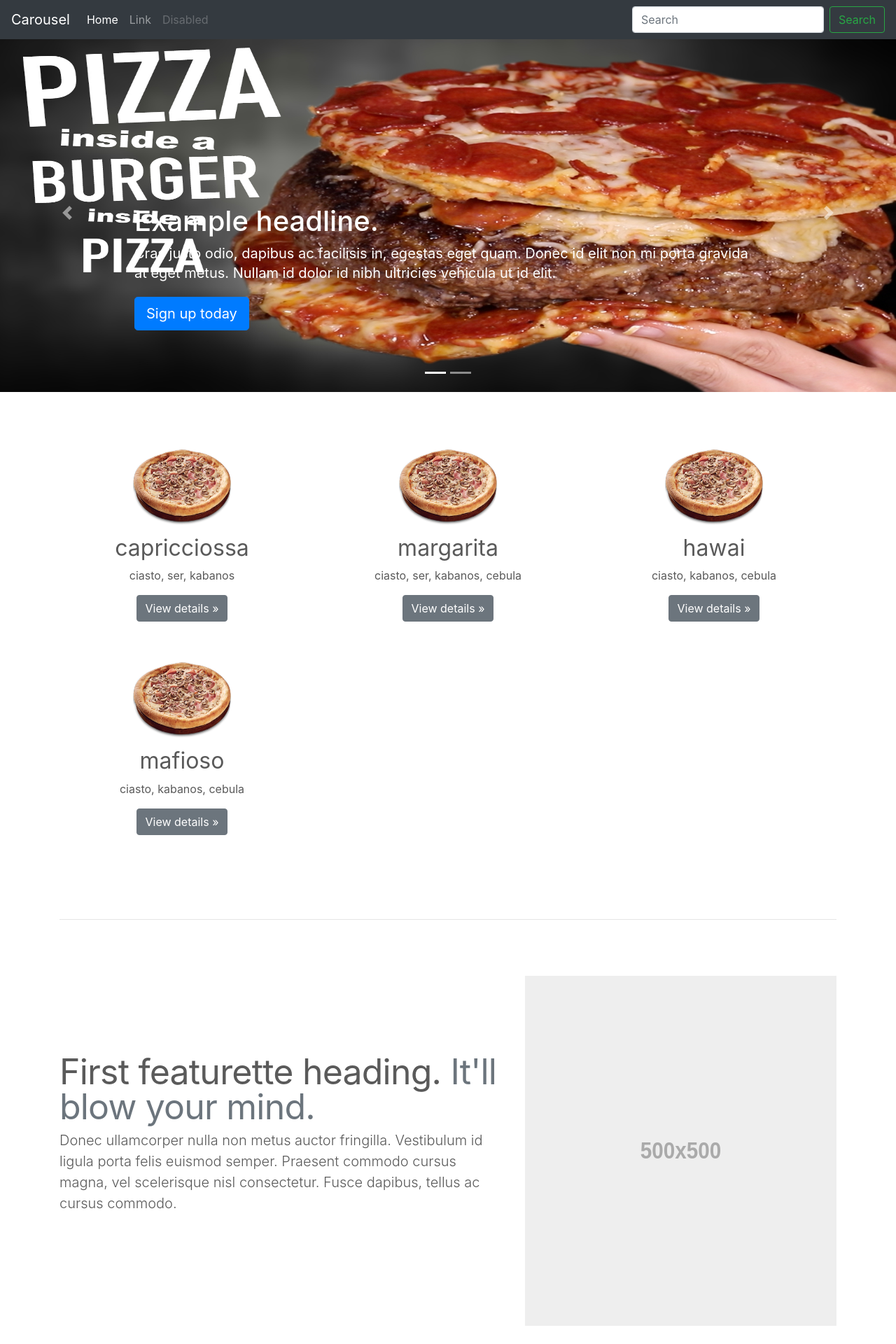
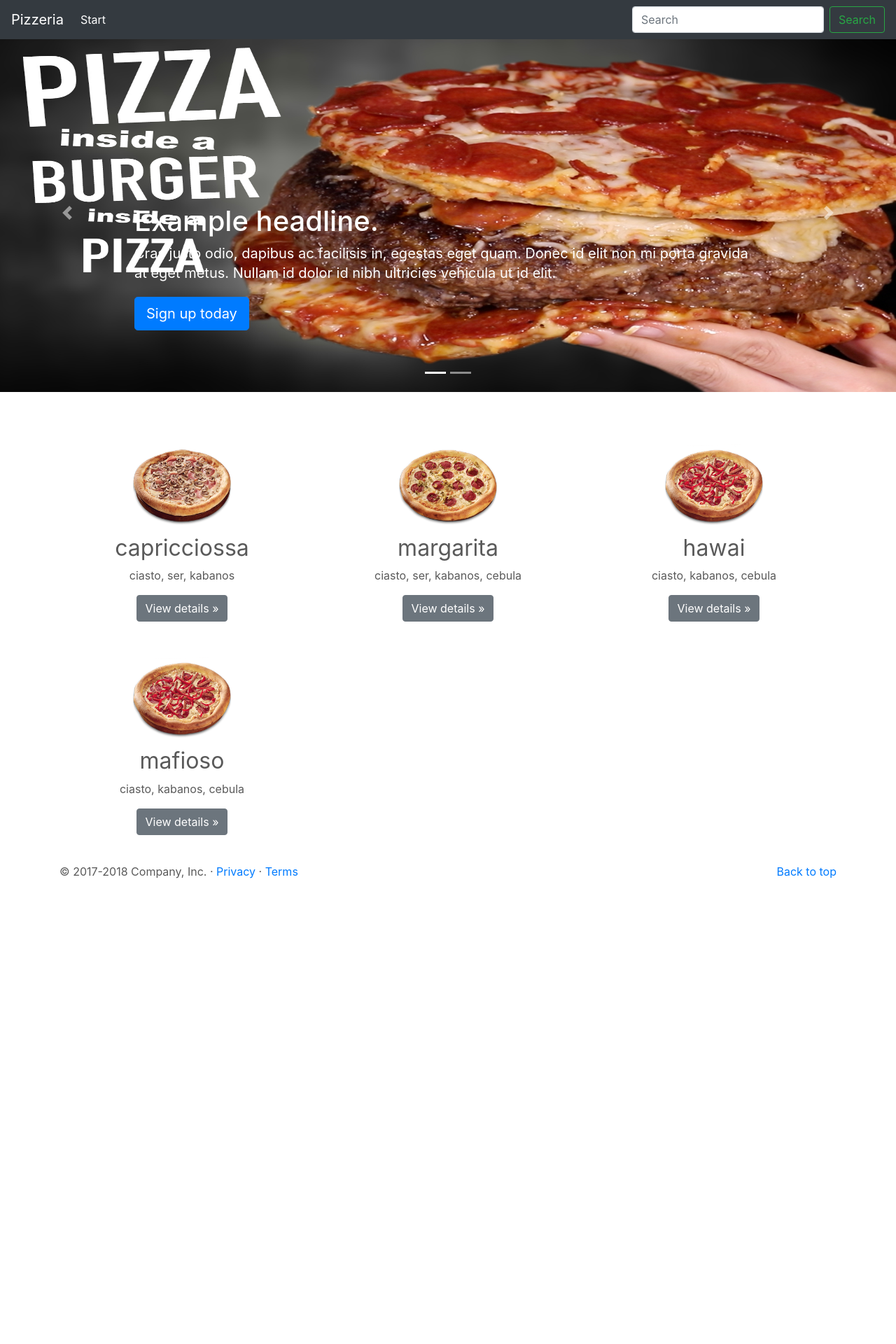
Before and after one commit to ycckatowice/inkubator-php, a PHP site: page / in a window 1280 px wide. Shown: the top 1920 px of the page at 70% size. After the commit the page ends 1255 px from the top, so only its background shows below. Run offline with PHP 8.4, Linux system fonts and the light colour scheme; some libraries are stand-ins or nearby versions.

Commit message:
add header and footr

```diff
--- a/lekcja2/index.php
+++ b/lekcja2/index.php
@@ -100,12 +100,14 @@
         <!-- Three columns of text below the carousel -->
         <div class="row">
             <?php
+            var_dump($dane);
+            exit;
             for($i = 0; $i < count($dane); $i++){
                 echo '<div class="col-lg-4">
-                        <img class="rounded-circle" src="img/capriciossa.png" alt="Generic placeholder image" width="140" height="140">
+                        <img class="rounded-circle" src="'.$dane[$i]['img'].'" alt="Generic placeholder image" width="140" height="140">
                         <h2>'.$dane[$i]["nazwa"] .'</h2>
                         <p>'. $dane[$i]["opis"] .'</p>
-                        <p><a class="btn btn-secondary" href="#" role="button">View details &raquo;</a></p>
+                        <p><a class="btn btn-secondary" href="order.php?order_id='.$dane[$i]['id'].'" role="button">View details &raquo;</a></p>
                     </div><!-- /.col-lg-4 -->';
             }
 
--- a/lekcja4/dane.php
+++ b/lekcja4/dane.php
@@ -6,8 +6,24 @@
  * and open the template in the editor.
  */
 $dane = [
-    ["nazwa" => "capricciossa", "opis" => "ciasto, ser, kabanos"],
-    ["nazwa" => "margarita", "opis" => "ciasto, ser, kabanos, cebula"],
-    ["nazwa" => "hawai", "opis" => "ciasto, kabanos, cebula"],
-    ["nazwa" => "mafioso", "opis" => "ciasto, kabanos, cebula"],
+    [   "id" => 1,
+        "nazwa" => "capricciossa",
+        "opis" => "ciasto, ser, kabanos",
+        "img" => "img/capriciossa.png",
+    ],
+    [   "id" => 2,
+        "nazwa" => "margarita",
+        "opis" => "ciasto, ser, kabanos, cebula",
+        "img" => "img/mafioso.png",
+    ],
+    [   "id" => 13,
+        "nazwa" => "hawai",
+        "opis" => "ciasto, kabanos, cebula",
+        "img" => "img/roma.png",
+    ],
+    [   "id" => 4,
+        "nazwa" => "mafioso",
+        "opis" => "ciasto, kabanos, cebula",
+        "img" => "img/roma.png",
+    ],
 ];
--- a/lekcja4/index.php
+++ b/lekcja4/index.php
@@ -1,58 +1,6 @@
 <?php
- if(file_exists('dane.php')){
-     require  'dane.php';
- }else{
-     exit("<h1>Przepraszamy, coś poszło nie tak :(");
- }
-
+    include_once 'partial/header.php';
 ?>
-<!doctype html>
-<html lang="en">
-  <head>
-    <meta charset="utf-8">
-    <meta name="viewport" content="width=device-width, initial-scale=1, shrink-to-fit=no">
-    <meta name="description" content="">
-    <meta name="author" content="">
-    <link rel="icon" href="../../../../favicon.ico">
-
-    <title>Carousel Template for Bootstrap</title>
-
-    <!-- Bootstrap core CSS -->
-    <link href="css/bootstrap.min.css" rel="stylesheet">
-
-    <!-- Custom styles for this template -->
-    <link href="css/carousel.css" rel="stylesheet">
-  </head>
-  <body>
-
-    <header>
-      <nav class="navbar navbar-expand-md navbar-dark fixed-top bg-dark">
-        <a class="navbar-brand" href="#">Carousel</a>
-        <button class="navbar-toggler" type="button" data-toggle="collapse" data-target="#navbarCollapse" aria-controls="navbarCollapse" aria-expanded="false" aria-label="Toggle navigation">
-          <span class="navbar-toggler-icon"></span>
-        </button>
-        <div class="collapse navbar-collapse" id="navbarCollapse">
-          <ul class="navbar-nav mr-auto">
-            <li class="nav-item active">
-              <a class="nav-link" href="#">Home <span class="sr-only">(current)</span></a>
-            </li>
-            <li class="nav-item">
-              <a class="nav-link" href="#">Link</a>
-            </li>
-            <li class="nav-item">
-              <a class="nav-link disabled" href="#">Disabled</a>
-            </li>
-          </ul>
-          <form class="form-inline mt-2 mt-md-0">
-            <input class="form-control mr-sm-2" type="text" placeholder="Search" aria-label="Search">
-            <button class="btn btn-outline-success my-2 my-sm-0" type="submit">Search</button>
-          </form>
-        </div>
-      </nav>
-    </header>
-
-    <main role="main">
-
       <div id="myCarousel" class="carousel slide" data-ride="carousel">
         <ol class="carousel-indicators">
           <li data-target="#myCarousel" data-slide-to="0" class="active"></li>
@@ -102,10 +50,10 @@
             <?php
             for($i = 0; $i < count($dane); $i++){
                 echo '<div class="col-lg-4">
-                        <img class="rounded-circle" src="img/capriciossa.png" alt="Generic placeholder image" width="140" height="140">
+                        <img class="rounded-circle" src="'.$dane[$i]['img'].'" alt="Generic placeholder image" width="140" height="140">
                         <h2>'.$dane[$i]["nazwa"] .'</h2>
                         <p>'. $dane[$i]["opis"] .'</p>
-                        <p><a class="btn btn-secondary" href="#" role="button">View details &raquo;</a></p>
+                        <p><a class="btn btn-secondary" href="order.php?order_id='.$dane[$i]['id'].'" role="button">View details &raquo;</a></p>
                     </div><!-- /.col-lg-4 -->';
             }
 
@@ -114,67 +62,9 @@
 
         </div><!-- /.row -->
 
-
-        <!-- START THE FEATURETTES -->
-
-        <hr class="featurette-divider">
-
-        <div class="row featurette">
-          <div class="col-md-7">
-            <h2 class="featurette-heading">First featurette heading. <span class="text-muted">It'll blow your mind.</span></h2>
-            <p class="lead">Donec ullamcorper nulla non metus auctor fringilla. Vestibulum id ligula porta felis euismod semper. Praesent commodo cursus magna, vel scelerisque nisl consectetur. Fusce dapibus, tellus ac cursus commodo.</p>
-          </div>
-          <div class="col-md-5">
-            <img class="featurette-image img-fluid mx-auto" data-src="holder.js/500x500/auto" alt="Generic placeholder image">
-          </div>
-        </div>
-
-        <hr class="featurette-divider">
-
-        <div class="row featurette">
-          <div class="col-md-7 order-md-2">
-            <h2 class="featurette-heading">Oh yeah, it's that good. <span class="text-muted">See for yourself.</span></h2>
-            <p class="lead">Donec ullamcorper nulla non metus auctor fringilla. Vestibulum id ligula porta felis euismod semper. Praesent commodo cursus magna, vel scelerisque nisl consectetur. Fusce dapibus, tellus ac cursus commodo.</p>
-          </div>
-          <div class="col-md-5 order-md-1">
-            <img class="featurette-image img-fluid mx-auto" data-src="holder.js/500x500/auto" alt="Generic placeholder image">
-          </div>
-        </div>
-
-        <hr class="featurette-divider">
-
-        <div class="row featurette">
-          <div class="col-md-7">
-            <h2 class="featurette-heading">And lastly, this one. <span class="text-muted">Checkmate.</span></h2>
-            <p class="lead">Donec ullamcorper nulla non metus auctor fringilla. Vestibulum id ligula porta felis euismod semper. Praesent commodo cursus magna, vel scelerisque nisl consectetur. Fusce dapibus, tellus ac cursus commodo.</p>
-          </div>
-          <div class="col-md-5">
-            <img class="featurette-image img-fluid mx-auto" data-src="holder.js/500x500/auto" alt="Generic placeholder image">
-          </div>
-        </div>
-
-        <hr class="featurette-divider">
-
-        <!-- /END THE FEATURETTES -->
-
       </div><!-- /.container -->
 
 
-      <!-- FOOTER -->
-      <footer class="container">
-        <p class="float-right"><a href="#">Back to top</a></p>
-        <p>&copy; 2017-2018 Company, Inc. &middot; <a href="#">Privacy</a> &middot; <a href="#">Terms</a></p>
-      </footer>
-    </main>
-
-    <!-- Bootstrap core JavaScript
-    ================================================== -->
-    <!-- Placed at the end of the document so the pages load faster -->
-    <script src="https://code.jquery.com/jquery-3.2.1.slim.min.js" integrity="sha384-KJ3o2DKtIkvYIK3UENzmM7KCkRr/rE9/Qpg6aAZGJwFDMVNA/GpGFF93hXpG5KkN" crossorigin="anonymous"></script>
-    <script>window.jQuery || document.write('<script src="../../../../assets/js/vendor/jquery-slim.min.js"><\/script>')</script>
-    <script src="js/popper.min.js"></script>
-    <script src="js/bootstrap.min.js"></script>
-    <!-- Just to make our placeholder images work. Don't actually copy the next line! -->
-    <script src="js/holder.min.js"></script>
-  </body>
-</html>
+<?php
+    include_once 'partial/footer.php';
+?>
--- /dev/null
+++ b/lekcja4/partial/footer.php
@@ -0,0 +1,19 @@
+
+      <!-- FOOTER -->
+      <footer class="container">
+        <p class="float-right"><a href="#">Back to top</a></p>
+        <p>&copy; 2017-2018 Company, Inc. &middot; <a href="#">Privacy</a> &middot; <a href="#">Terms</a></p>
+      </footer>
+    </main>
+
+    <!-- Bootstrap core JavaScript
+    ================================================== -->
+    <!-- Placed at the end of the document so the pages load faster -->
+    <script src="https://code.jquery.com/jquery-3.2.1.slim.min.js" integrity="sha384-KJ3o2DKtIkvYIK3UENzmM7KCkRr/rE9/Qpg6aAZGJwFDMVNA/GpGFF93hXpG5KkN" crossorigin="anonymous"></script>
+    <script>window.jQuery || document.write('<script src="../../../../assets/js/vendor/jquery-slim.min.js"><\/script>')</script>
+    <script src="js/popper.min.js"></script>
+    <script src="js/bootstrap.min.js"></script>
+    <!-- Just to make our placeholder images work. Don't actually copy the next line! -->
+    <script src="js/holder.min.js"></script>
+  </body>
+</html>
--- /dev/null
+++ b/lekcja4/partial/header.php
@@ -0,0 +1,48 @@
+<?php
+ if(file_exists('dane.php')){
+     require  'dane.php';
+ }else{
+     exit("<h1>Przepraszamy, coś poszło nie tak :(");
+ }
+
+?>
+<!doctype html>
+<html lang="en">
+  <head>
+    <meta charset="utf-8">
+    <meta name="viewport" content="width=device-width, initial-scale=1, shrink-to-fit=no">
+    <meta name="description" content="">
+    <meta name="author" content="">
+    <link rel="icon" href="../../../../favicon.ico">
+
+    <title>Carousel Template for Bootstrap</title>
+
+    <!-- Bootstrap core CSS -->
+    <link href="css/bootstrap.min.css" rel="stylesheet">
+
+    <!-- Custom styles for this template -->
+    <link href="css/carousel.css" rel="stylesheet">
+  </head>
+  <body>
+
+    <header>
+      <nav class="navbar navbar-expand-md navbar-dark fixed-top bg-dark">
+        <a class="navbar-brand" href="index.php">Pizzeria</a>
+        <button class="navbar-toggler" type="button" data-toggle="collapse" data-target="#navbarCollapse" aria-controls="navbarCollapse" aria-expanded="false" aria-label="Toggle navigation">
+          <span class="navbar-toggler-icon"></span>
+        </button>
+        <div class="collapse navbar-collapse" id="navbarCollapse">
+          <ul class="navbar-nav mr-auto">
+            <li class="nav-item active">
+              <a class="nav-link" href="index.php">Start <span class="sr-only">(current)</span></a>
+            </li>
+          </ul>
+          <form class="form-inline mt-2 mt-md-0">
+            <input class="form-control mr-sm-2" type="text" placeholder="Search" aria-label="Search">
+            <button class="btn btn-outline-success my-2 my-sm-0" type="submit">Search</button>
+          </form>
+        </div>
+      </nav>
+    </header>
+
+    <main role="main">
```
Also changed, not shown: lekcja4/order.php (added, +10 -0 lines).
